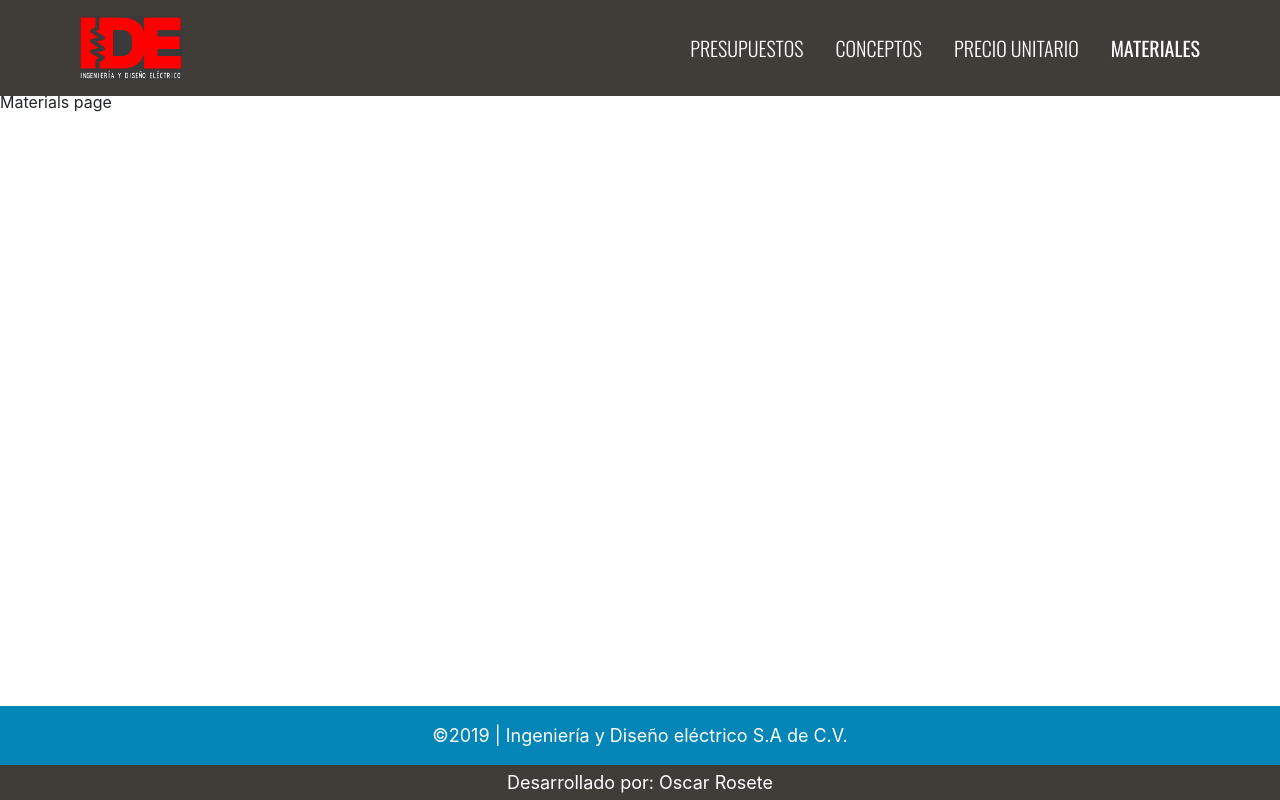
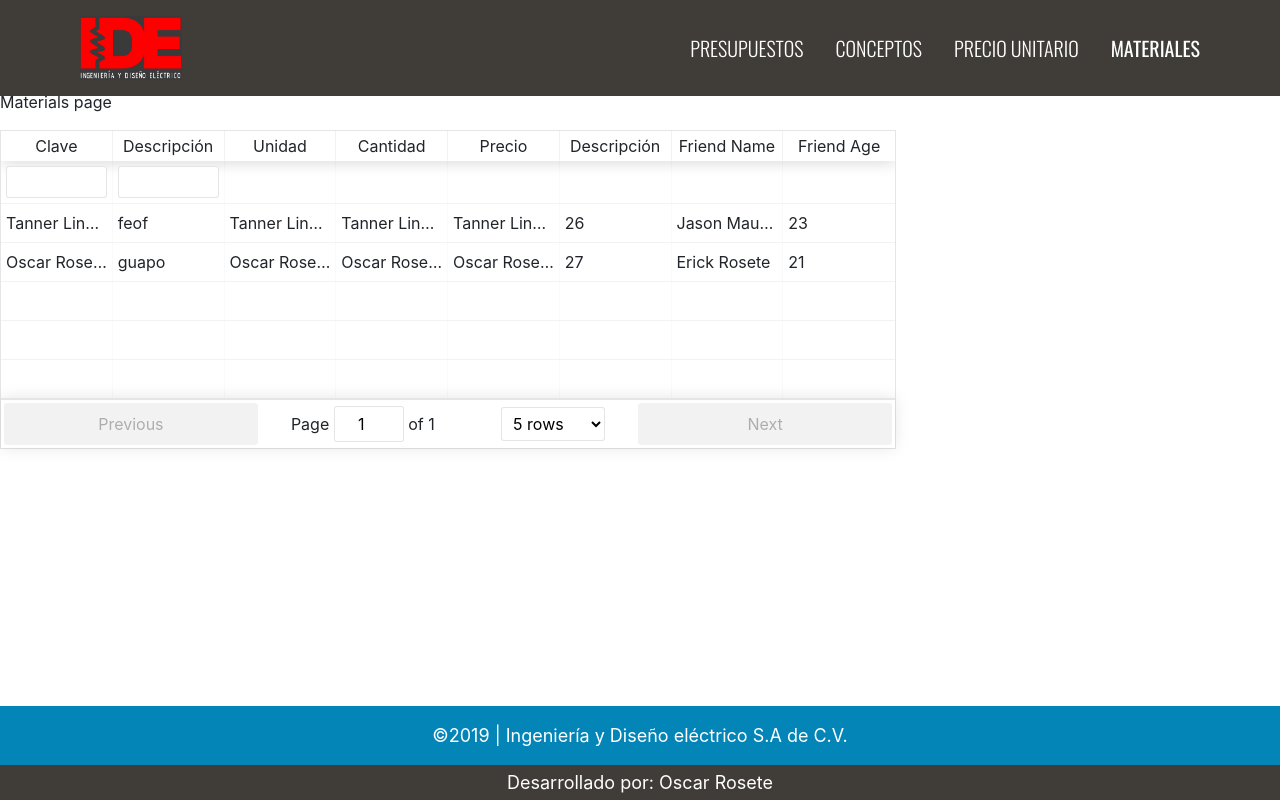
Before and after one commit to JessicaBorja/PresupuestosIDE, a React (Create React App) app: page /materiales in a window 1280 px wide. Built offline with nearby package versions, Linux system fonts and the light colour scheme; the HTML template or start-up script is replaced by a standard one.

Commit message:
added react table

```diff
--- a/package.json
+++ b/package.json
@@ -17,7 +17,8 @@
     "react-dom": "^16.8.6",
     "react-player": "^1.11.1",
     "react-router-dom": "^5.0.1",
-    "react-scripts": "3.0.1"
+    "react-scripts": "3.0.1",
+    "react-table": "^6.10.0"
   },
   "scripts": {
     "start": "react-scripts start",
--- a/src/pages/Materials/Materials.js
+++ b/src/pages/Materials/Materials.js
@@ -1,14 +1,108 @@
 import React, { Component } from 'react'
 import Layout from "../../components/Layout/Layout";
 import "./Materials.css"
+// react table
+import ReactTable from 'react-table'
+import 'react-table/react-table.css'
+
+const myData = [{
+    name: 'Tanner Linsley',
+    age: 26,
+    friend: {
+      name: 'Jason Maurer',
+      age: 23,
+    }
+  },
+//   {
+//     ...
+//   }
+]
+
+
+
 
 export class MaterialsPage extends Component {
     render() {
+        const myData =
+        [
+            {
+            name: 'Tanner Linsley',
+            age: 26,
+            description:'feof',
+            friend:
+            {
+              name: 'Jason Maurer',
+              age: 23,
+            }
+          },
+          {
+            name: 'Oscar Rosete',
+            age: 27,
+            description:'guapo',
+            friend: {
+              name: 'Erick Rosete',
+              age: 21,
+            }
+          }
+        ]
+        const myColumns = [
+            {
+            Header: 'Clave',
+            accessor: 'name' // String-based value accessors!
+            ,  filterable: true, // Overrides the table option
+
+          },
+          {
+            Header: 'Descripción',
+            accessor: 'description', // String-based value accessors!
+              filterable: true, // Overrides the table option
+            filterMethod: (filter, row) =>{
+                console.log(row)
+                console.log(filter.id)
+                console.log(filter.value)
+                console.log(row[filter.id].includes(filter.value))
+                return(row[filter.id].startsWith(filter.value) &&
+                row[filter.id].endsWith(filter.value))
+            }
+          },
+          {
+            Header: 'Unidad',
+            accessor: 'name' // String-based value accessors!
+          },
+          {
+            Header: 'Cantidad',
+            accessor: 'name' // String-based value accessors!
+          },
+          {
+            Header: 'Precio',
+            accessor: 'name' // String-based value accessors!
+          },
+           {
+            Header: 'Descripción',
+            accessor: 'age',
+            Cell: props => <span className='number'>{props.value}</span> // Custom cell components!
+          }, {
+            id: 'friendName', // Required because our accessor is not a string
+            Header: 'Friend Name',
+            accessor: d => d.friend.name // Custom value accessors!
+          }, {
+            Header: props => <span>Friend Age</span>, // Custom header components!
+            accessor: 'friend.age'
+          }]
+
         return (
             <Layout>
                 <div className="materials">
                     <p>Materials page</p>
                 </div>
+                <div style={{'width':'70vw','height':'50vh'}}>
+                    <ReactTable
+                        data={myData}
+                        columns={myColumns}
+                        defaultPageSize={5}
+                    />
+                </div>
+
             </Layout>
         )
     }
```
Also changed, not shown: 1 other file (tests, documents, lock files or other folders).
